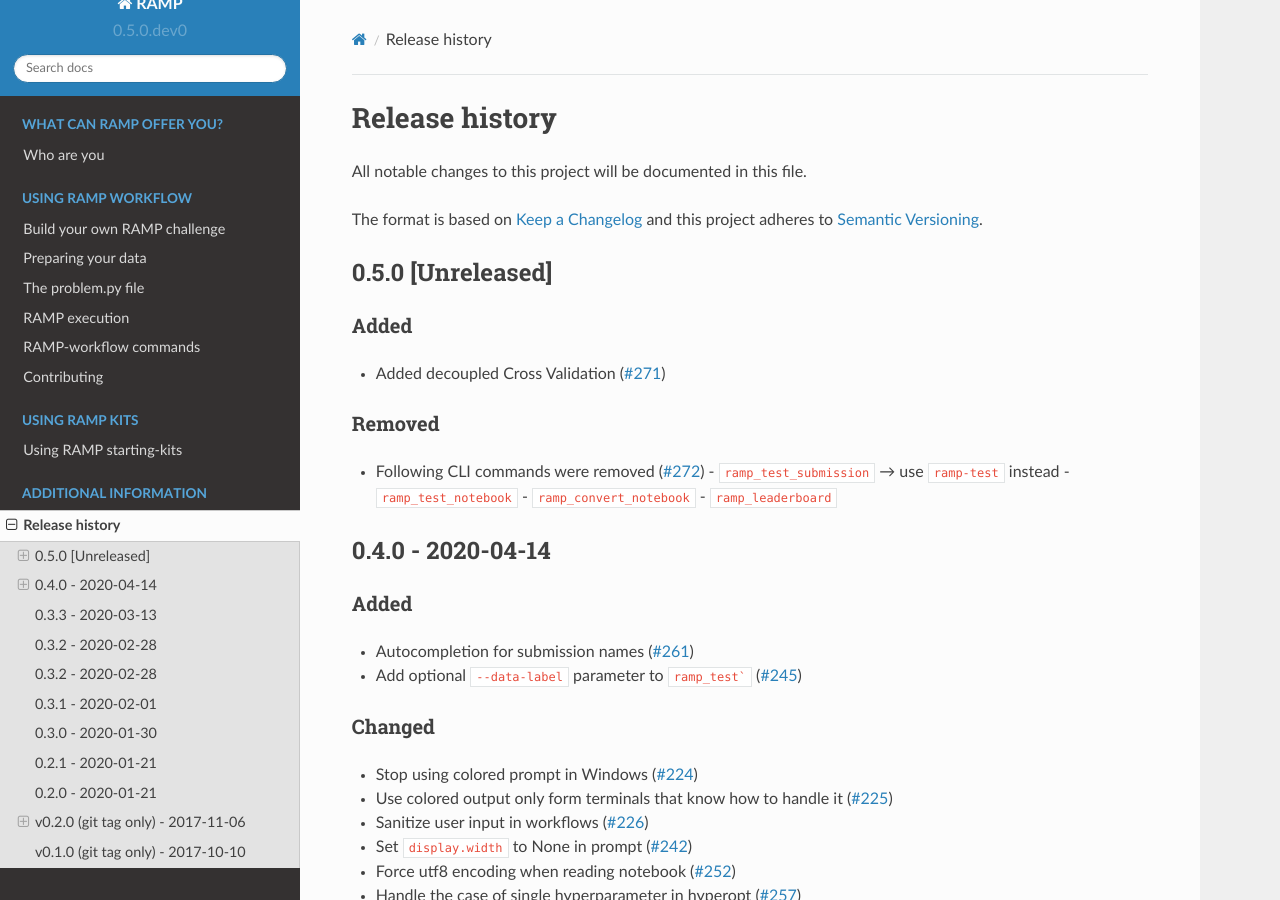
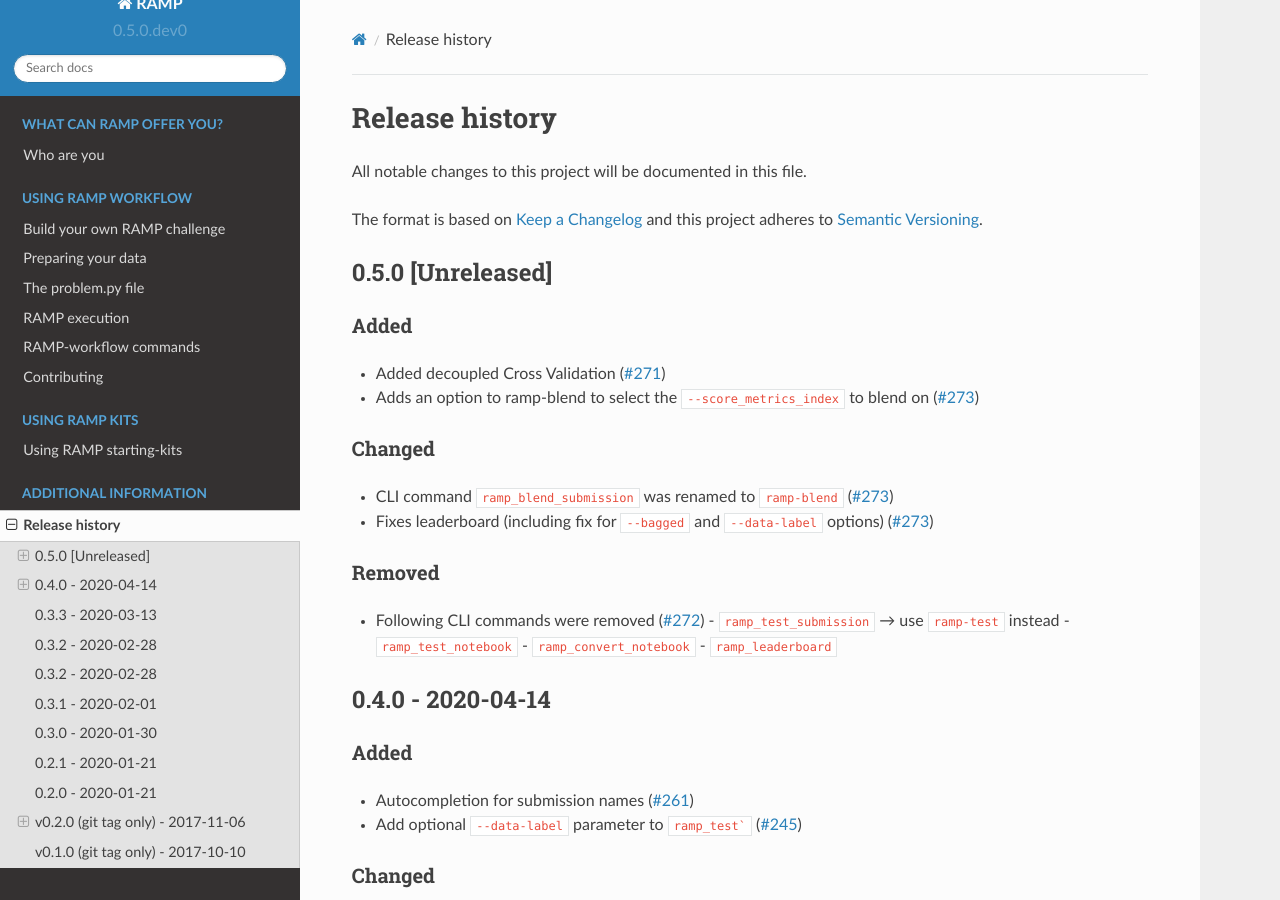
Before and after one commit to paris-saclay-cds/ramp-workflow, a Sphinx documentation site: the page built from doc/whats_new.rst, in a window 1280 px wide and 900 px high. Built offline with Sphinx 7.4.7 and the Read the Docs theme 2.0.0, drawn with Linux system fonts in a browser that asks for light colours; formulas are drawn with MathJax 3; the version number is read from the project's files by our own code.

```diff
--- a/doc/whats_new.rst
+++ b/doc/whats_new.rst
@@ -13,6 +13,16 @@ Added
 -----
 
 - Added decoupled Cross Validation (`#271 <https://github.com/paris-saclay-cds/ramp-workflow/pull/271>`_)
+- Adds an option to ramp-blend to select the ``--score_metrics_index`` to blend on
+  (`#273 <https://github.com/paris-saclay-cds/ramp-workflow/pull/273>`_)
+
+Changed
+-------
+- CLI command ``ramp_blend_submission`` was renamed to ``ramp-blend``
+  (`#273 <https://github.com/paris-saclay-cds/ramp-workflow/pull/273>`_)
+- Fixes leaderboard (including fix for ``--bagged`` and ``--data-label`` options)
+  (`#273 <https://github.com/paris-saclay-cds/ramp-workflow/pull/273>`_)
+
 
 Removed
 -------
--- a/setup.py
+++ b/setup.py
@@ -59,9 +59,8 @@ setup(
     extras_require=EXTRAS_REQUIRE,
     entry_points={
         'console_scripts': [
+            'ramp-blend = rampwf.utils.cli.blend:start',
             'ramp-test = rampwf.utils.cli.testing:start',
             'ramp-show = rampwf.utils.cli.show:start',
             'ramp-hyperopt = rampwf.hyperopt.cli.hyperopt:start',
-            'ramp_blend_submissions='
-            'rampwf.utils.command_line:ramp_blend_submissions',
         ]})
```
Also changed, not shown: 1 other file.
